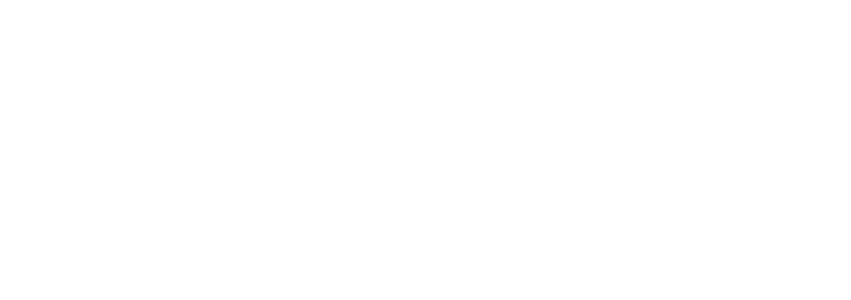
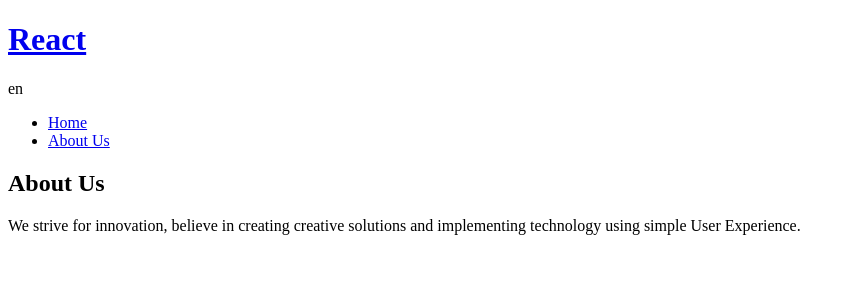
Before and after one commit to makhatadze/react-ts-lang, a React (Create React App) app: page /about in a window 1280 px wide. Shown: the top 300 px of the page, without its empty margins (0-851 px from the left). Built offline with nearby package versions, Linux system fonts and the light colour scheme.

Commit message:
BrowserRouter show pages.

```diff
--- a/src/App.tsx
+++ b/src/App.tsx
@@ -1,11 +1,24 @@
 import React, {FC} from 'react';
 import './App.scss';
-
+import {BrowserRouter, Switch, Route} from 'react-router-dom';
+import HomePage from "./pages/HomePage";
+import About from "./pages/About";
+import Page404 from "./pages/404";
 const App: FC = () => {
     return (
-        <div className="App">
-
-        </div>
+        <BrowserRouter>
+            <Switch>
+                <Route path={'/'} exact>
+                    <HomePage />
+                </Route>
+                <Route path={'/about'} exact>
+                    <About />
+                </Route>
+                <Route path={'*'}>
+                    <Page404 />
+                </Route>
+            </Switch>
+        </BrowserRouter>
     );
 }
 
--- a/src/pages/404.tsx
+++ b/src/pages/404.tsx
@@ -9,6 +9,7 @@
     const {language} = useSelector((state: RootState) => state.lang);
 
     return(
+        <Fragment>
             <div className={'page-404'}>
                 <div className={'container'}>
                     <h1>404</h1>
@@ -18,6 +19,7 @@
                     </p>
                 </div>
             </div>
+        </Fragment>
     )
 }
 
```
Lines whose indentation alone changed are shown as unchanged.
